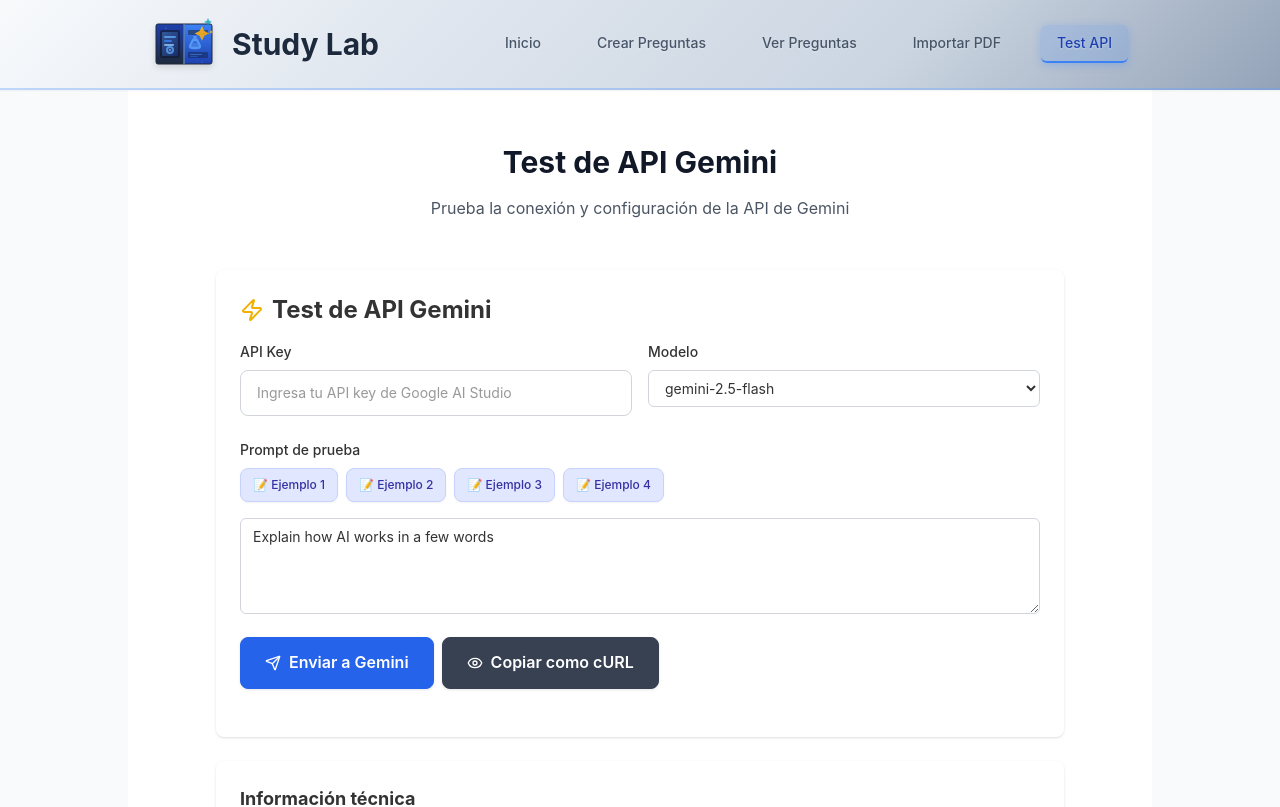
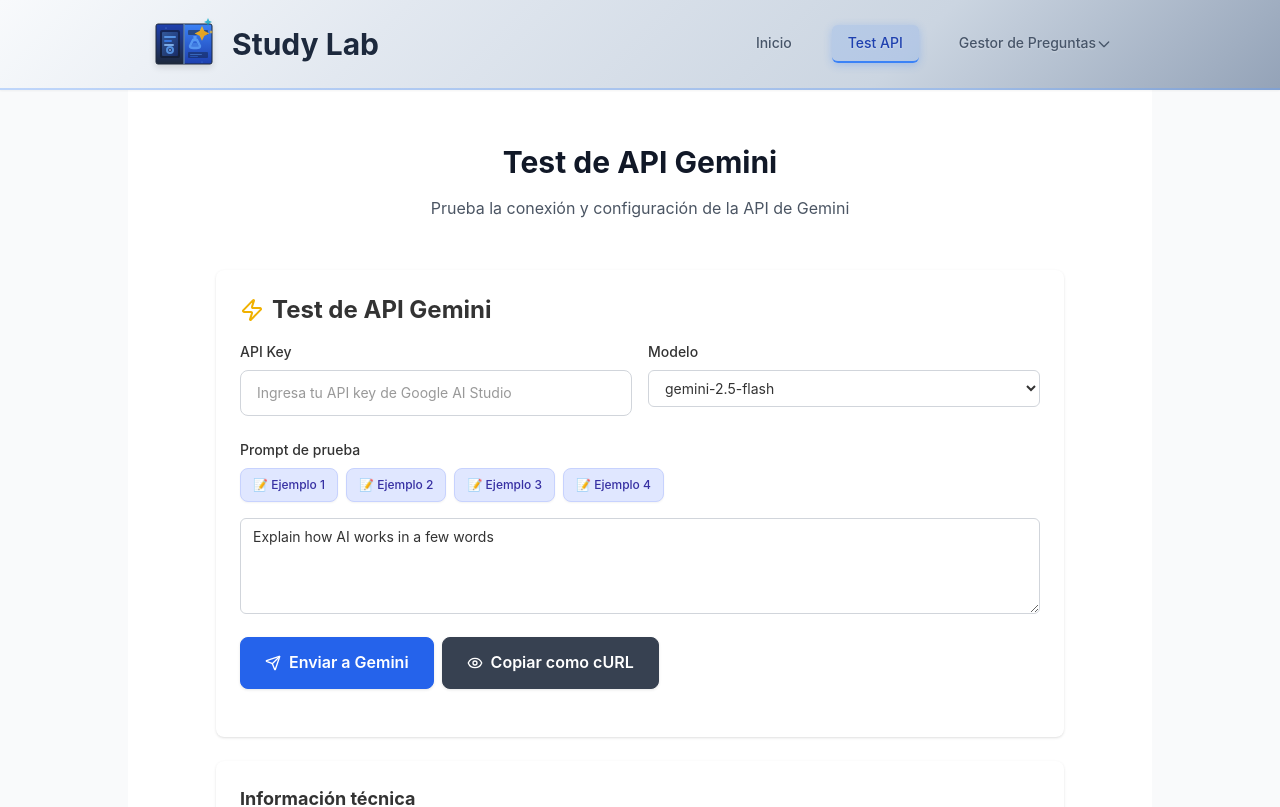
Before and after one commit to crisbenamck/study-lab, a React (Vite) app: page /test in a window 1280 px wide. Shown: the top 807 px of the page. Built offline with nearby package versions, Linux system fonts and the light colour scheme.

Commit message:
feat: Enhance Header component with dropdown for Question Manager and add notification badges

```diff
--- a/src/components/Header.tsx
+++ b/src/components/Header.tsx
@@ -11,13 +11,18 @@ const Header: React.FC<HeaderProps> = ({ questions }) => {
   const location = useLocation();
   const { isVisible } = useScrollDirection();
 
+  const questionManagerItems = [
+    { path: '/create', label: 'Crear Preguntas' },
+    { path: '/questions', label: 'Ver Preguntas' },
+    { path: '/import', label: 'Importar PDF' }
+  ];
+
   const navItems = [
     { path: '/', label: 'Inicio' },
-    { path: '/create', label: 'Crear Preguntas' },
-    { path: '/questions', label: 'Ver Preguntas' },
-    { path: '/import', label: 'Importar PDF' },
     { path: '/test', label: 'Test API' }
   ];
+
+  const isQuestionManagerActive = questionManagerItems.some(item => location.pathname === item.path);
 
   return (
     <div
@@ -45,9 +50,9 @@ const Header: React.FC<HeaderProps> = ({ questions }) => {
           </div>
 
           <nav className="flex items-center gap-6">
+            {/* Enlaces de navegación normales */}
             {navItems.map((item) => {
               const isActive = location.pathname === item.path;
-              const isQuestionsPage = item.path === '/questions';
 
               return (
                 <div key={item.path} className="relative inline-block">
@@ -59,14 +64,64 @@ const Header: React.FC<HeaderProps> = ({ questions }) => {
                   >
                     {item.label}
                   </Link>
-                  {isQuestionsPage && questions.length > 0 && (
-                    <div className="badge-notification">
-                      {questions.length}
-                    </div>
-                  )}
                 </div>
               );
             })}
+
+            {/* Dropdown de Gestor de Preguntas */}
+            <div className="relative group dropdown-container">
+              <div className="relative inline-block">
+                <div
+                  className={`nav-link py-2 px-4 text-sm font-medium rounded-md cursor-pointer ${
+                    isQuestionManagerActive ? 'nav-link-active' : 'nav-link-inactive'
+                  }`}
+                >
+                  Gestor de Preguntas
+                  <svg
+                    className="w-4 h-4 ml-1 inline-block transform transition-transform group-hover:rotate-180"
+                    fill="none"
+                    stroke="currentColor"
+                    viewBox="0 0 24 24"
+                  >
+                    <path strokeLinecap="round" strokeLinejoin="round" strokeWidth={2} d="M19 9l-7 7-7-7" />
+                  </svg>
+                </div>
+
+                {/* Badge de notificación para Ver Preguntas */}
+                {questions.length > 0 && (
+                  <div className="badge-notification">
+                    {questions.length}
+                  </div>
+                )}
+              </div>
+
+              {/* Dropdown Menu */}
+              <div className="dropdown-menu absolute right-0 mt-1 w-48 bg-white rounded-md shadow-lg border border-gray-200 opacity-0 invisible group-hover:opacity-100 group-hover:visible z-50">
+                {questionManagerItems.map((item) => {
+                  const isActive = location.pathname === item.path;
+                  const isQuestionsPage = item.path === '/questions';
+
+                  return (
+                    <div key={item.path} className="relative">
+                      <Link
+                        to={item.path}
+                        className={`block px-4 py-3 text-sm hover:bg-gray-50 transition-colors first:rounded-t-md last:rounded-b-md ${
+                          isActive ? 'bg-blue-50 text-blue-700 font-medium' : 'text-gray-700'
+                        }`}
+                      >
+                        {item.label}
+                      </Link>
+                      {/* Badge individual para Ver Preguntas en el dropdown */}
+                      {isQuestionsPage && questions.length > 0 && (
+                        <div className="absolute right-3 top-1/2 transform -translate-y-1/2 bg-blue-500 text-white text-xs rounded-full h-5 w-5 flex items-center justify-center font-medium">
+                          {questions.length}
+                        </div>
+                      )}
+                    </div>
+                  );
+                })}
+              </div>
+            </div>
           </nav>
         </div>
       </div>
--- a/src/index.css
+++ b/src/index.css
@@ -640,4 +640,21 @@ select:focus {
 .-translate-y-full {
   transform: translateY(-100%) !important;
 }
+
+/* Dropdown específicos */
+.dropdown-menu {
+  transition: opacity 0.2s ease-in-out, visibility 0.2s ease-in-out, transform 0.2s ease-in-out;
+  transform: translateY(-8px);
+}
+
+.group:hover .dropdown-menu {
+  transform: translateY(0);
+}
+
+/* Asegurar que el dropdown sea visible en el z-index correcto */
+.dropdown-container {
+  position: relative;
+  z-index: 50;
+}
+
 /* CSS updated Mon Aug  4 13:53:38 CEST 2025 */
```
